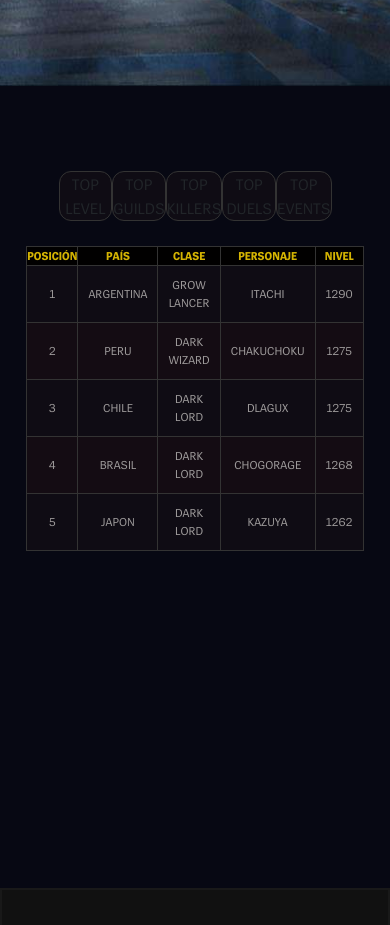
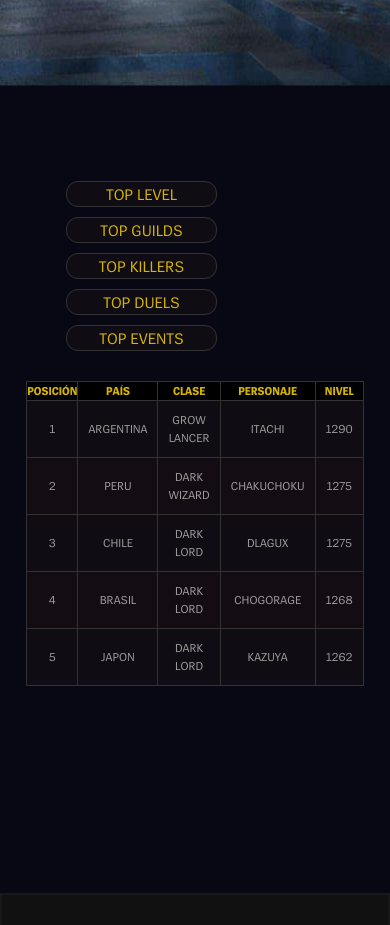
Before and after one commit to JYachelini/Proyecto_CoderHouse, a plain HTML site: page rankings.html in a window 390 px wide. Shown: the part 802-1727 px from the top of the page. Drawn offline with nearby package versions, Linux system fonts and the light colour scheme.

Commit message:
fixing things

```diff
--- a/scss/pages/_index.scss
+++ b/scss/pages/_index.scss
@@ -147,6 +147,7 @@
         div span:nth-child(1){
             width: 100%;
             display: inline-block;
+            margin: 5px 0;
         }
     }
     .video{
--- a/scss/pages/_ranking.scss
+++ b/scss/pages/_ranking.scss
@@ -94,16 +94,18 @@
 .ranking__types{
     margin: 0 auto;
     display: flex;
-    justify-content: space-around;
+    justify-content: center;
     width: 70%;
     padding-top: 5vh;
+    flex-wrap: wrap;
     a{
-        color: #d5b402;
+        color: #d5b402 !important;
         background: #0f0c14;
         border: 1px solid #333;
         border-radius: .75rem;
         width: 18vh;
         cursor: pointer;
+        margin: 5px;
         &:hover{
             color: #ffd805 !important;
             filter: brightness(120%);
@@ -117,4 +119,9 @@
     .section__rankings--table{
         width: 100%;
     }
+    .ranking__types{
+        flex-direction: column;
+        align-items: center;
+        margin: 5px;
+    }
 }
```
Also changed, not shown: scss/style.css, 1 other file.
